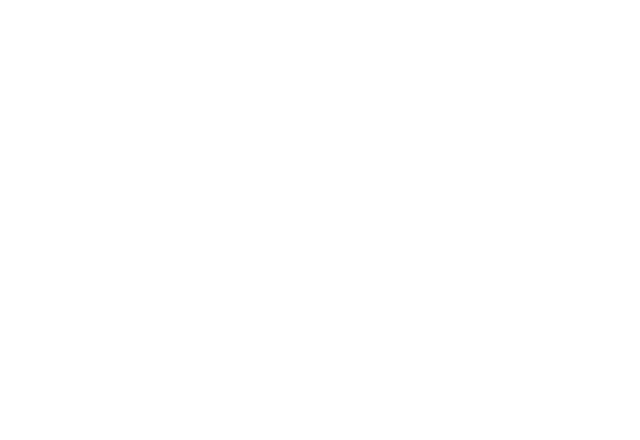
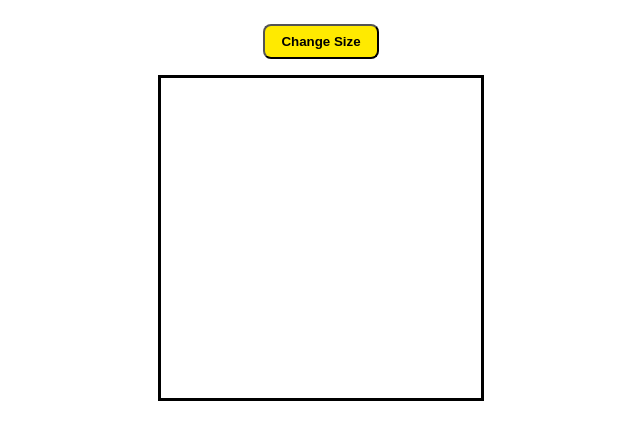
Before and after one commit to ethan-dsouza-dev/Etch-A-Sketch, a plain HTML site: page index.html in a window 1280 px wide. Shown: the whole page, without its empty margins (319-959 px from the left). Drawn offline with Linux system fonts and the light colour scheme.

Commit message:
sketch pad can now be resized to users liking

```diff
--- a/index.html
+++ b/index.html
@@ -8,6 +8,7 @@
     <script src="./script.js" defer></script>
 </head>
 <body>
-    <div class="grid"></div>
+    <button onclick="changeDimensions()">Change Size</button>
+    <div id="grid" class="grid"></div>
 </body>
 </html>
--- a/script.js
+++ b/script.js
@@ -1,9 +1,8 @@
-const grid = document.querySelector('.grid');
-
-
-function createDivs() {
-    for (let i = 0; i < 16; i++) {
-        for (let j = 0; j < 16; j++) {
+function createSquares(dimension = 16) {
+    let grid = document.getElementById('grid');
+    grid.style.width = `${dimension * 20}px`;
+    for (let i = 0; i < dimension; i++) {
+        for (let j = 0; j < dimension; j++) {
             let newSquare = document.createElement('div');
             newSquare.className = 'square';
             grid.appendChild(newSquare);
@@ -11,11 +10,27 @@ function createDivs() {
     }
 }
 
-createDivs();
-
-const squares = document.querySelectorAll('.square');
-squares.forEach((square) => {
+function enableDrawing() {
+    const squares = document.querySelectorAll('.square');
+    squares.forEach((square) => {
     square.addEventListener('mouseover', () => {
         square.classList.add('touched-square');
     });
 });
+}
+
+function changeDimensions() {
+    let grid = document.getElementById('grid');
+    let newDimensions = prompt('How many squares per side do you want:');
+    if (newDimensions <= 100) {
+        grid.innerHTML = '';
+        grid.style.width = `${newDimensions * 20}px`;
+        createSquares(newDimensions);
+        enableDrawing();
+    }
+
+}
+
+createSquares();
+
+enableDrawing()
--- a/styles.css
+++ b/styles.css
@@ -1,11 +1,14 @@
 body {
     box-sizing: border-box;
+    display: flex;
+    flex-direction: column;
+    align-items: center;
 }
 
 .grid {
     display: flex;
     flex-wrap: wrap;
-    width: 320px;
+    border: solid;
 }
 
 .square {
@@ -17,3 +20,12 @@ body {
 .touched-square {
     background-color: aquamarine;
 }
+
+button {
+    align-self: center;
+    background-color: rgb(255, 234, 0);
+    margin: 16px;
+    border-radius: 8px;
+    padding: 8px 16px;
+    font-weight: bold;
+}
```
